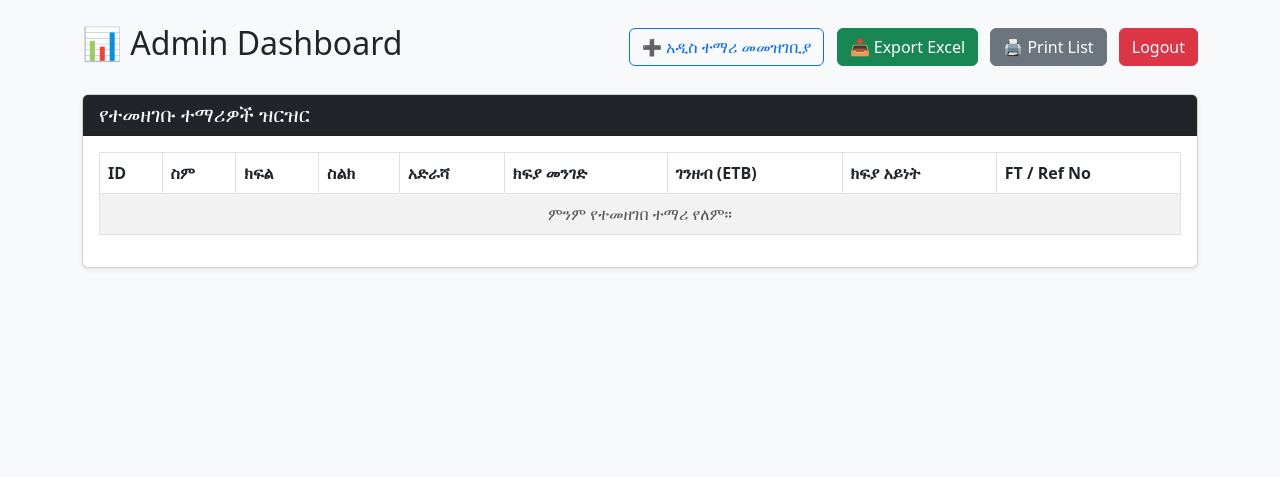
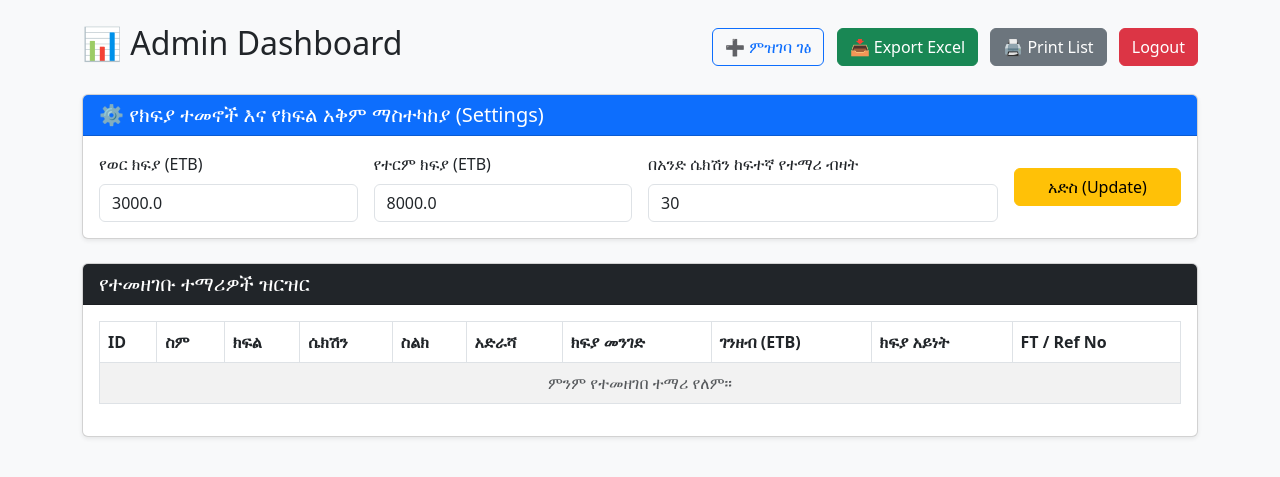
Before and after one commit to kiyya1/Kiyya-students-manager, a Flask app: page /admin in a window 1280 px wide. Shown: the top 477 px of the page. Run offline with Flask 3, Linux system fonts and the light colour scheme; a user stored in the database is signed in.

Commit message:
Added fixed payment display and automated section assignment

```diff
--- a/app.py
+++ b/app.py
@@ -1,5 +1,6 @@
 import os
 import io
+import string
 from flask import Flask, render_template, request, redirect, url_for, flash, send_file, session
 from flask_sqlalchemy import SQLAlchemy
 from werkzeug.security import generate_password_hash, check_password_hash
@@ -36,7 +37,13 @@ class Student(db.Model):
     amount = db.Column(db.Float, nullable=True)
     payment_type = db.Column(db.String(50), nullable=True)
 
-# Initialize Database and Create Default Admin
+class Setting(db.Model):
+    id = db.Column(db.Integer, primary_key=True)
+    monthly_fee = db.Column(db.Float, default=3000.0)
+    term_fee = db.Column(db.Float, default=8000.0)
+    class_capacity = db.Column(db.Integer, default=30)  # Max students per section
+
+# Initialize Database
 with app.app_context():
     db.create_all()
     if not User.query.filter_by(username='admin').first():
@@ -45,40 +52,55 @@ with app.app_context():
         db.session.add(default_admin)
         db.session.commit()
 
-# --- Public Student Registration Page (No Login Required) ---
+    if not Setting.query.first():
+        default_settings = Setting(monthly_fee=3000.0, term_fee=8000.0, class_capacity=30)
+        db.session.add(default_settings)
+        db.session.commit()
+
+# --- Public Student Registration Page ---
 @app.route('/')
 def register_page():
-    return render_template('register.html')
+    settings = Setting.query.first()
+    return render_template('register.html', settings=settings)
 
 @app.route('/add_student', methods=['POST'])
 def add_student():
     full_name = request.form.get('full_name')
     grade = request.form.get('grade')
-    section = request.form.get('section')
     phone = request.form.get('phone')
     address = request.form.get('address')
     payment_method = request.form.get('payment_method')
     ft_approval_no = request.form.get('ft_approval_no')
-    amount = request.form.get('amount')
     payment_type = request.form.get('payment_type')
+
+    settings = Setting.query.first()
+    amount = settings.term_fee if payment_type == 'Term (3 Months)' else settings.monthly_fee
+
+    # Automatic Section Assignment Logic (A, B, C...)
+    existing_count = Student.query.filter_by(grade=grade).count()
+    capacity = settings.class_capacity if settings.class_capacity > 0 else 30
+
+    section_index = existing_count // capacity
+    # Generates 'A', 'B', 'C', etc.
+    assigned_section = string.ascii_uppercase[section_index % 26]
 
     new_student = Student(
         full_name=full_name,
         grade=grade,
-        section=section,
+        section=assigned_section,
         phone=phone,
         address=address,
         payment_method=payment_method,
         ft_approval_no=ft_approval_no,
-        amount=float(amount) if amount else 0.0,
+        amount=amount,
         payment_type=payment_type
     )
     db.session.add(new_student)
     db.session.commit()
-    flash('ምዝገባዎ በስኬት ተጠናቋል! እናመሰግናለን።', 'success')
+    flash(f'ምዝገባዎ በስኬት ተጠናቋል! የተመደቡበት ሴክሽን፦ {assigned_section}', 'success')
     return redirect(url_for('register_page'))
 
-# --- Admin Section (Requires Login) ---
+# --- Admin Section ---
 @app.route('/login', methods=['GET', 'POST'])
 def login():
     if request.method == 'POST':
@@ -98,7 +120,22 @@ def admin_dashboard():
     if 'user_id' not in session:
         return redirect(url_for('login'))
     students = Student.query.all()
-    return render_template('admin.html', students=students)
+    settings = Setting.query.first()
+    return render_template('admin.html', students=students, settings=settings)
+
+@app.route('/update_settings', methods=['POST'])
+def update_settings():
+    if 'user_id' not in session:
+        return redirect(url_for('login'))
+
+    settings = Setting.query.first()
+    settings.monthly_fee = float(request.form.get('monthly_fee'))
+    settings.term_fee = float(request.form.get('term_fee'))
+    settings.class_capacity = int(request.form.get('class_capacity'))
+    db.session.commit()
+
+    flash('ቅንብሮች በስኬት ተቀይረዋል!', 'success')
+    return redirect(url_for('admin_dashboard'))
 
 @app.route('/logout')
 def logout():
--- a/templates/admin.html
+++ b/templates/admin.html
@@ -16,13 +16,50 @@
     <div class="d-flex justify-content-between align-items-center mb-4 no-print">
       <h2>📊 Admin Dashboard</h2>
       <div>
-        <a href="/" class="btn btn-outline-primary me-2">➕ አዲስ ተማሪ መመዝገቢያ</a>
+        <a href="/" class="btn btn-outline-primary me-2">➕ ምዝገባ ገፅ</a>
         <a href="/export_excel" class="btn btn-success me-2">📥 Export Excel</a>
         <button onclick="window.print()" class="btn btn-secondary me-2">🖨️ Print List</button>
         <a href="/logout" class="btn btn-danger">Logout</a>
       </div>
     </div>
 
+    {% with messages = get_flashed_messages(with_categories=true) %}
+      {% if messages %}
+        {% for category, message in messages %}
+          <div class="alert alert-{{ category }} alert-dismissible fade show no-print" role="alert">
+            {{ message }}
+          </div>
+        {% endfor %}
+      {% endif %}
+    {% endwith %}
+
+    <!-- Payment Fee & Capacity Settings Section -->
+    <div class="card shadow-sm mb-4 no-print">
+      <div class="card-header bg-primary text-white">
+        <h5 class="mb-0">⚙️ የክፍያ ተመኖች እና የክፍል አቅም ማስተካከያ (Settings)</h5>
+      </div>
+      <div class="card-body">
+        <form action="/update_settings" method="POST" class="row g-3 align-items-center">
+          <div class="col-md-3">
+            <label class="form-label">የወር ክፍያ (ETB)</label>
+            <input type="number" step="0.01" name="monthly_fee" class="form-control" value="{{ settings.monthly_fee }}" required>
+          </div>
+          <div class="col-md-3">
+            <label class="form-label">የተርም ክፍያ (ETB)</label>
+            <input type="number" step="0.01" name="term_fee" class="form-control" value="{{ settings.term_fee }}" required>
+          </div>
+          <div class="col-md-4">
+            <label class="form-label">በአንድ ሴክሽን ከፍተኛ የተማሪ ብዛት</label>
+            <input type="number" name="class_capacity" class="form-control" value="{{ settings.class_capacity }}" required placeholder="ምሳሌ፡ 30">
+          </div>
+          <div class="col-md-2 d-flex align-items-end">
+            <button type="submit" class="btn btn-warning w-100">አድስ (Update)</button>
+          </div>
+        </form>
+      </div>
+    </div>
+
+    <!-- Student List Table -->
     <div class="card shadow-sm">
       <div class="card-header bg-dark text-white">
         <h5 class="mb-0">የተመዘገቡ ተማሪዎች ዝርዝር</h5>
@@ -35,6 +72,7 @@
                 <th>ID</th>
                 <th>ስም</th>
                 <th>ክፍል</th>
+                <th>ሴክሽን</th>
                 <th>ስልክ</th>
                 <th>አድራሻ</th>
                 <th>ክፍያ መንገድ</th>
@@ -48,7 +86,8 @@
               <tr>
                 <td>{{ student.id }}</td>
                 <td><strong>{{ student.full_name }}</strong></td>
-                <td>{{ student.grade }} {{ student.section }}</td>
+                <td>{{ student.grade }}</td>
+                <td><span class="badge bg-success">{{ student.section }}</span></td>
                 <td>{{ student.phone }}</td>
                 <td>{{ student.address }}</td>
                 <td>{{ student.payment_method }}</td>
@@ -58,7 +97,7 @@
               </tr>
               {% else %}
               <tr>
-                <td colspan="9" class="text-center text-muted">ምንም የተመዘገበ ተማሪ የለም።</td>
+                <td colspan="10" class="text-center text-muted">ምንም የተመዘገበ ተማሪ የለም።</td>
               </tr>
               {% endfor %}
             </tbody>
```
Also changed, not shown: templates/register.html (+30 -19 lines).
